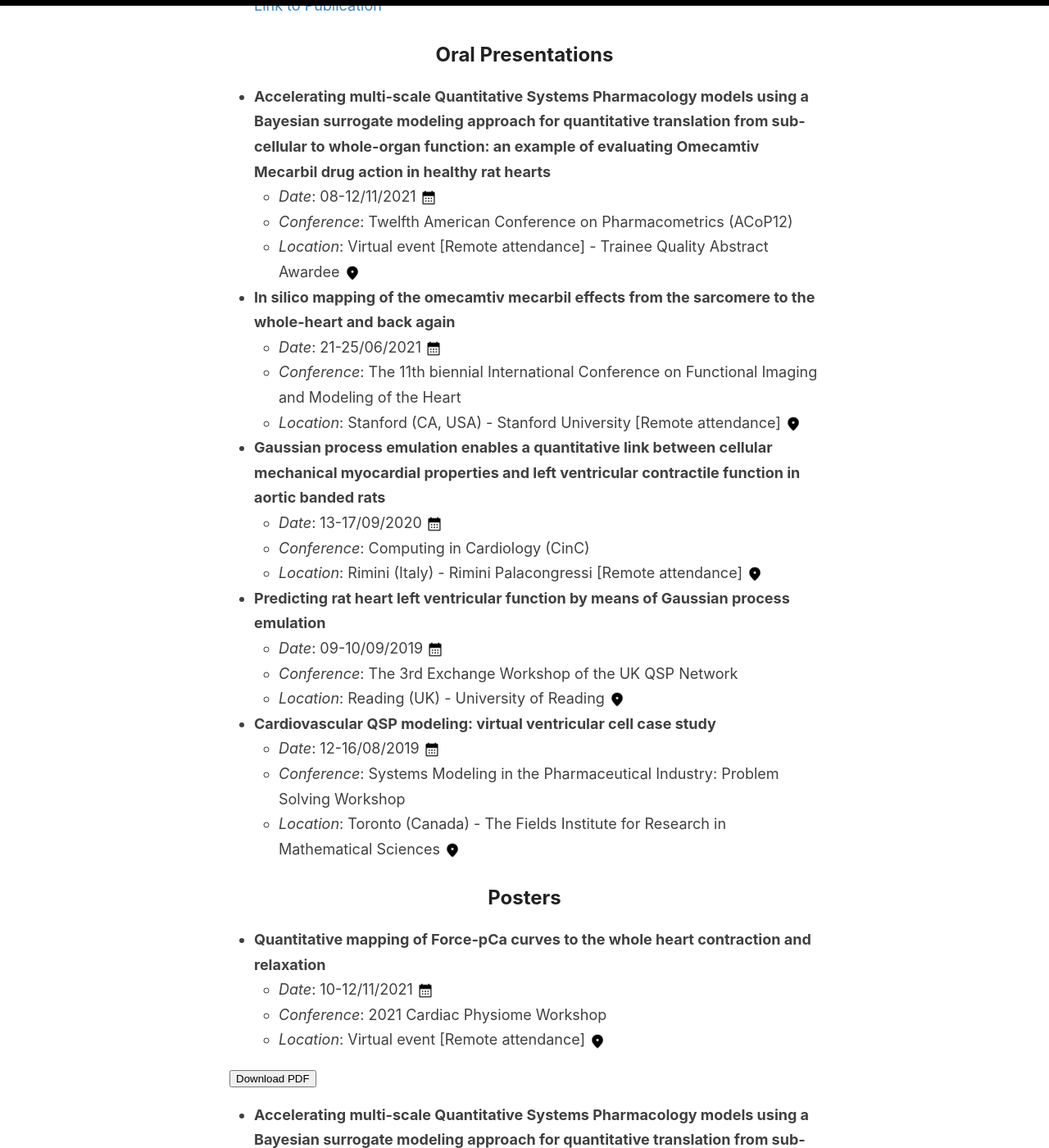
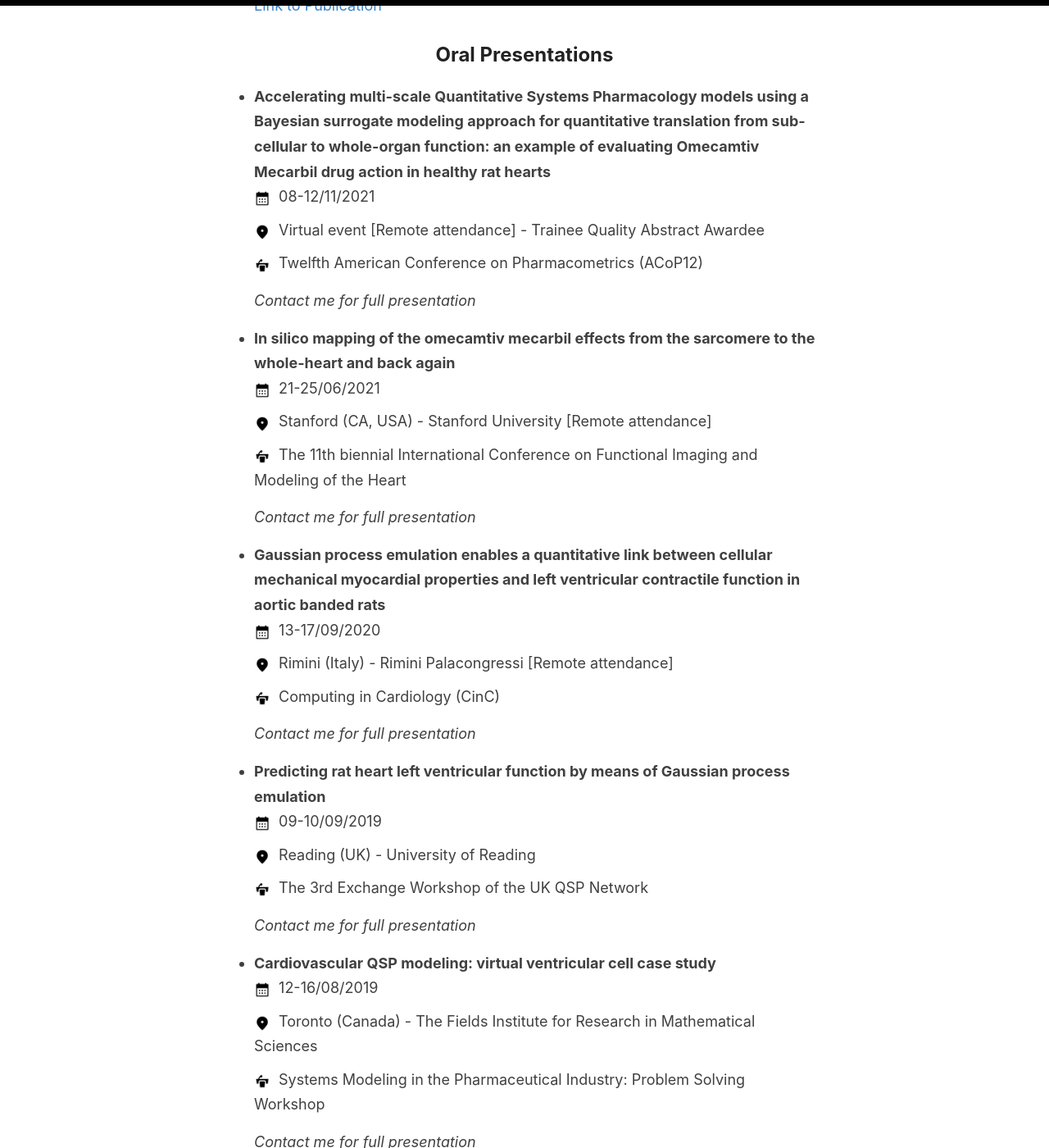
Before and after one commit to stelong/stelong.github.io, a Jekyll site: the page built from _pages/academy.md, in a window 1280 px wide and 1400 px high, scrolled down 3239 px. Shown: the whole window at 82% size. Built offline with Jekyll 4.4.1, drawn with Linux system fonts in a browser that asks for light colours; some of the changed text lies outside the part shown.

Commit message:
Fixing posters and presentations

```diff
--- a/_pages/academy.md
+++ b/_pages/academy.md
@@ -17,22 +17,28 @@ title: My Academic Achievements
 <br>
 {% endfor %}
 
-
 ## Oral Presentations
 
 {% for presentation in site.data.presentations %}
 - **{{ presentation.title }}**
-  - *Date*: {{ presentation.date }} ![Calendar Icon]({{ "/images/calendar.png" | relative_url }}){:class="icon-small"}
-  - *Conference*: {{ presentation.conference }}
-  - *Location*: {{ presentation.location }} ![Location Icon]({{ "/images/location.png" | relative_url }}){:class="icon-small"}
+  <ul class="icon-list">
+    <li><span class="icon-small"><img src="{{ "/images/calendar.png" | relative_url }}" alt="People Icon"></span> {{ presentation.date }}</li>
+    <li><span class="icon-small"><img src="{{ "/images/location.png" | relative_url }}" alt="Calendar Icon"></span> {{ presentation.location }}</li>
+    <li><span class="icon-small"><img src="{{ "/images/conference.png" | relative_url }}" alt="Book Icon"></span> {{ presentation.conference }}</li>
+  </ul>
+*Contact me for full presentation*
+<br>
 {% endfor %}
 
 ## Posters
 
 {% for poster in site.data.posters %}
 - **{{ poster.title }}**
-  - *Date*: {{ poster.date }} ![Calendar Icon]({{ "/images/calendar.png" | relative_url }}){:class="icon-small"}
-  - *Conference*: {{ poster.conference }}
-  - *Location*: {{ poster.location }} ![Location Icon]({{ "/images/location.png" | relative_url }}){:class="icon-small"}
-  {% include download-button.html url=poster.pdf_url %}
+  <ul class="icon-list">
+    <li><span class="icon-small"><img src="{{ "/images/calendar.png" | relative_url }}" alt="People Icon"></span> {{ poster.date }}</li>
+    <li><span class="icon-small"><img src="{{ "/images/location.png" | relative_url }}" alt="Calendar Icon"></span> {{ poster.location }}</li>
+    <li><span class="icon-small"><img src="{{ "/images/conference.png" | relative_url }}" alt="Book Icon"></span> {{ poster.conference }}</li>
+  </ul>
+{% include download-button.html url=poster.pdf_url %}
+<br>
 {% endfor %}
```
Also changed, not shown: images/conference.png (added).
